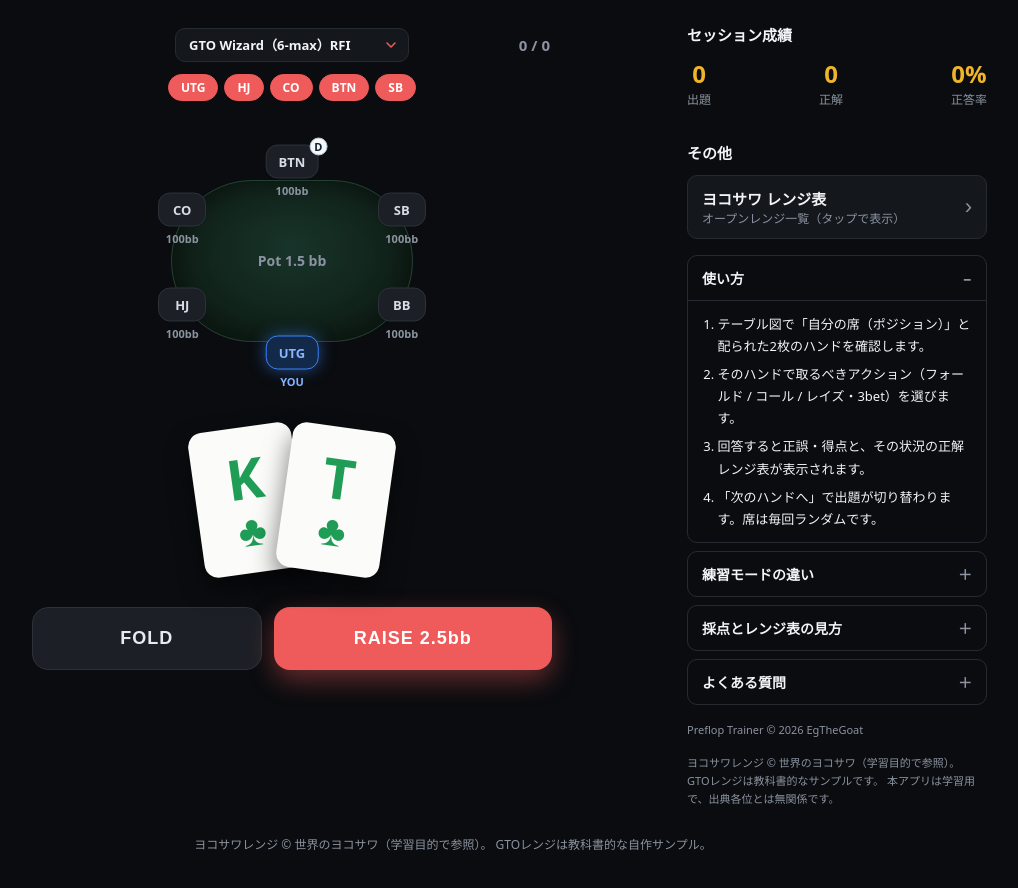
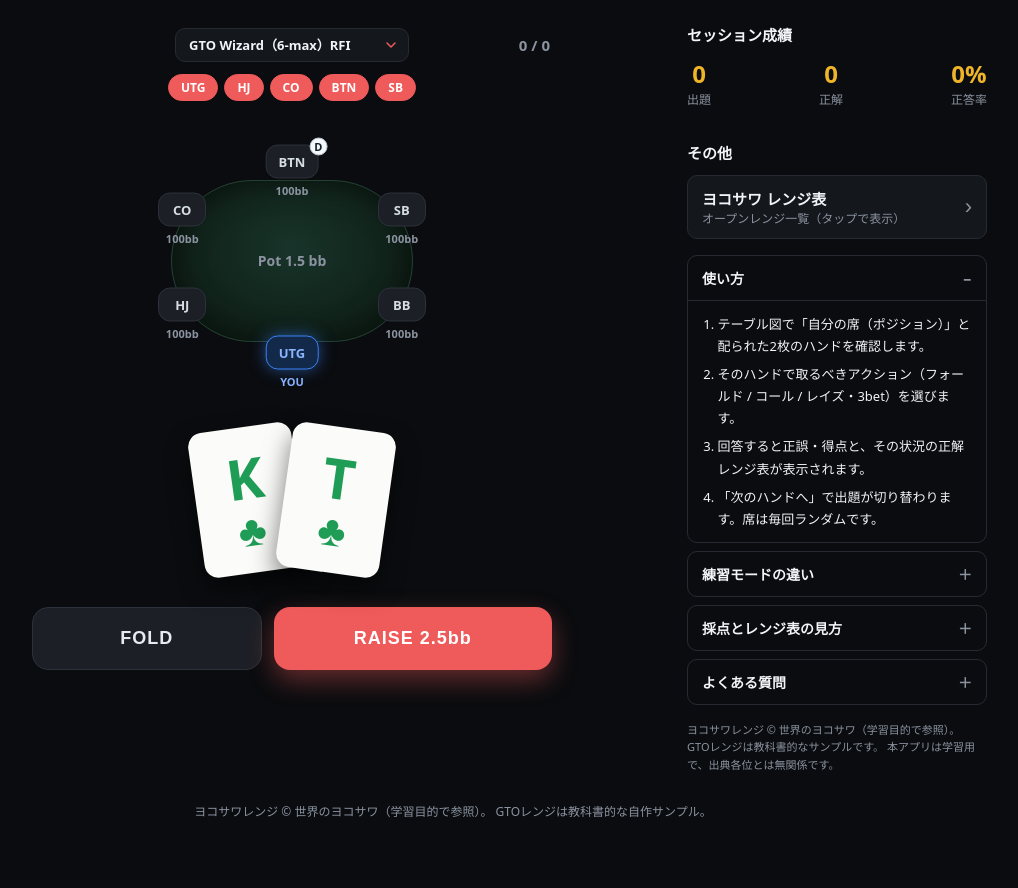
Before and after one commit to EgTheGoat/preflop-drill, a React (Vite) app: page / in a window 1280 px wide. Shown: the top 888 px of the page, without its empty margins (187-1205 px from the left). After the commit the page ends 860 px from the top, so only its background shows below. Built offline with nearby package versions, Linux system fonts and the light colour scheme.

Commit message:
style: 著作権表示を削除

```diff
--- a/src/components/MoreHub.tsx
+++ b/src/components/MoreHub.tsx
@@ -105,9 +105,6 @@ export function MoreHub() {
       </div>
 
       <p className="hub-credit">
-        Preflop Trainer © 2026 EgTheGoat
-      </p>
-      <p className="hub-credit">
         ヨコサワレンジ © 世界のヨコサワ（学習目的で参照）。<br />
         GTOレンジは教科書的なサンプルです。
         本アプリは学習用で、出典各位とは無関係です。
```
